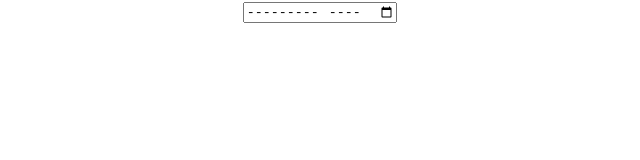
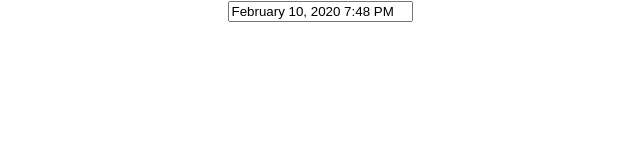
Before and after one commit to mrpineapples/timestamp-generator, a React (Create React App) app: page / in a window 1280 px wide. Shown: the top 160 px of the page, without its empty margins (320-960 px from the left). Built offline with nearby package versions, Linux system fonts and the light colour scheme.

Commit message:
Adds datepicker

```diff
--- a/package.json
+++ b/package.json
@@ -7,6 +7,7 @@
     "@testing-library/react": "^9.4.0",
     "@testing-library/user-event": "^7.2.1",
     "react": "^16.12.0",
+    "react-datepicker": "^2.12.1",
     "react-dom": "^16.12.0",
     "react-scripts": "3.3.1"
   },
--- a/src/App.js
+++ b/src/App.js
@@ -1,11 +1,20 @@
-import React from "react";
-import logo from "./logo.svg";
+import React, { useState } from "react";
+import DatePicker from "react-datepicker";
+import "react-datepicker/dist/react-datepicker.css";
 import "./App.css";
 
 function App() {
+    const [startDate, setStartDate] = useState(new Date());
     return (
         <div className="App">
-            <input type="month" />
+            <DatePicker
+                selected={startDate}
+                onChange={(date) => setStartDate(date)}
+                showTimeSelect
+                timeIntervals={15}
+                timeCaption="Time"
+                dateFormat="MMMM d, yyyy h:mm aa"
+            />
         </div>
     );
 }
```
Also changed, not shown: 1 other file (tests, documents, lock files or other folders).
